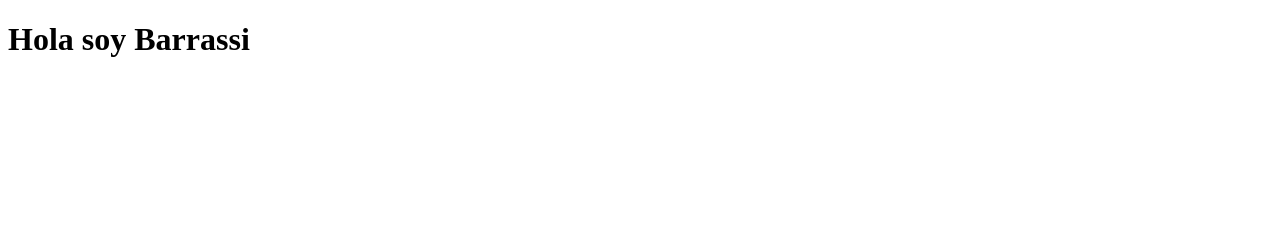
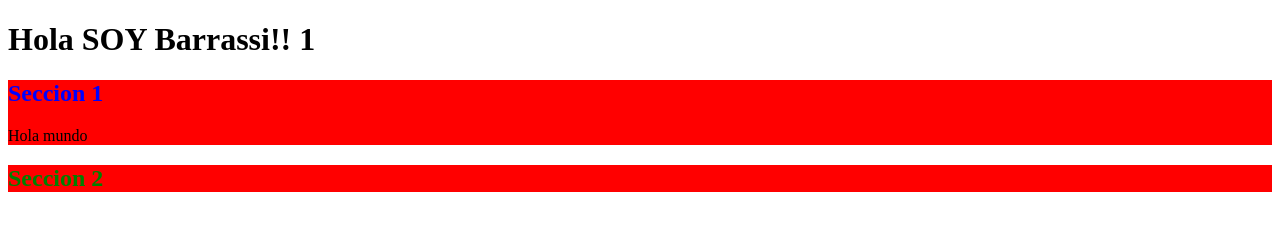
Before and after one commit to lpachado/prueba-git, a plain HTML site: page index.html in a window 1280 px wide. Drawn offline with Linux system fonts and the light colour scheme.

Commit message:
commit estilos

```diff
--- /dev/null
+++ b/css/estilos.css
@@ -0,0 +1,11 @@
+section {
+    background: red;
+}
+
+#titulo-seccion-1 {
+    color: blue;
+}
+
+#titulo-seccion-2 {
+    color: green;
+}
--- a/index.html
+++ b/index.html
@@ -5,8 +5,20 @@
     <meta http-equiv="X-UA-Compatible" content="IE=edge">
     <meta name="viewport" content="width=device-width, initial-scale=1.0">
     <title>Document</title>
+    <link rel="stylesheet" href="./css/estilos.css">
 </head>
 <body>
-    <h1> Hola soy Barrassi </h1>
+    <header>
+        <h1> Hola SOY Barrassi!! 1</h1>
+
+        <section>
+            <h2 id="titulo-seccion-1"> Seccion 1 </h2>
+            <p> Hola mundo </p>
+        </section>
+
+        <section>
+            <h2 id="titulo-seccion-2"> Seccion 2 </h2>
+        </section>
+    </header>
 </body>
 </html>
```
